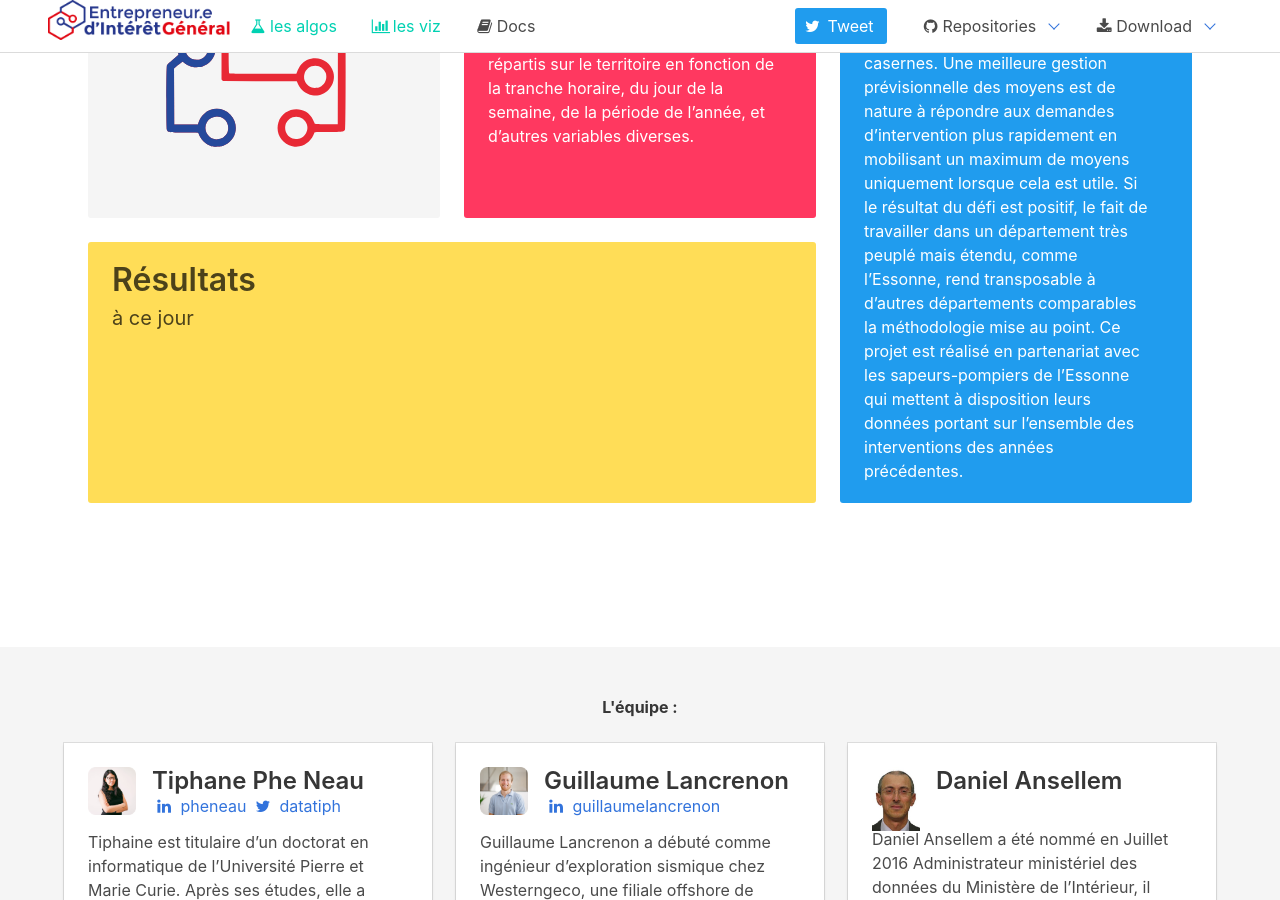
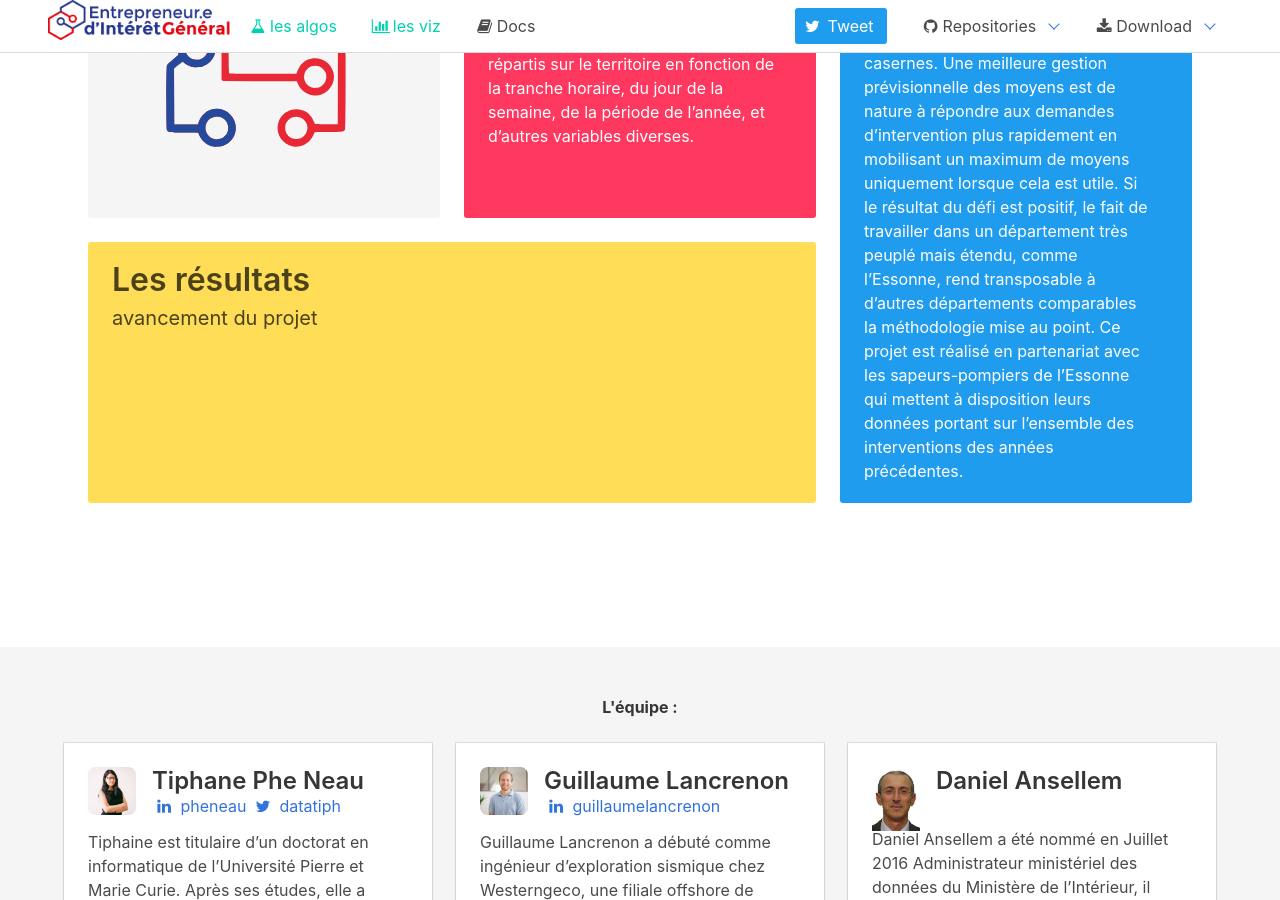
Before and after one commit to previsecours/portail, a Jekyll site: the page built from index.html, in a window 1280 px wide and 900 px high, scrolled down 725 px. Built offline with Jekyll 4.4.1, drawn with Linux system fonts in a browser that asks for light colours.

Commit message:
Update index.html

```diff
--- a/index.html
+++ b/index.html
@@ -30,8 +30,8 @@ width: is-12
       </div>
       <div class="tile is-parent">
         <a href="/previsecours-slides" class="tile is-child notification is-warning">
-          <p class="title">Résultats</p>
-          <p class="subtitle">à ce jour</p>
+          <p class="title">Les résultats</p>
+          <p class="subtitle">avancement du projet</p>
         </a>
       </div>
     </div>
```
